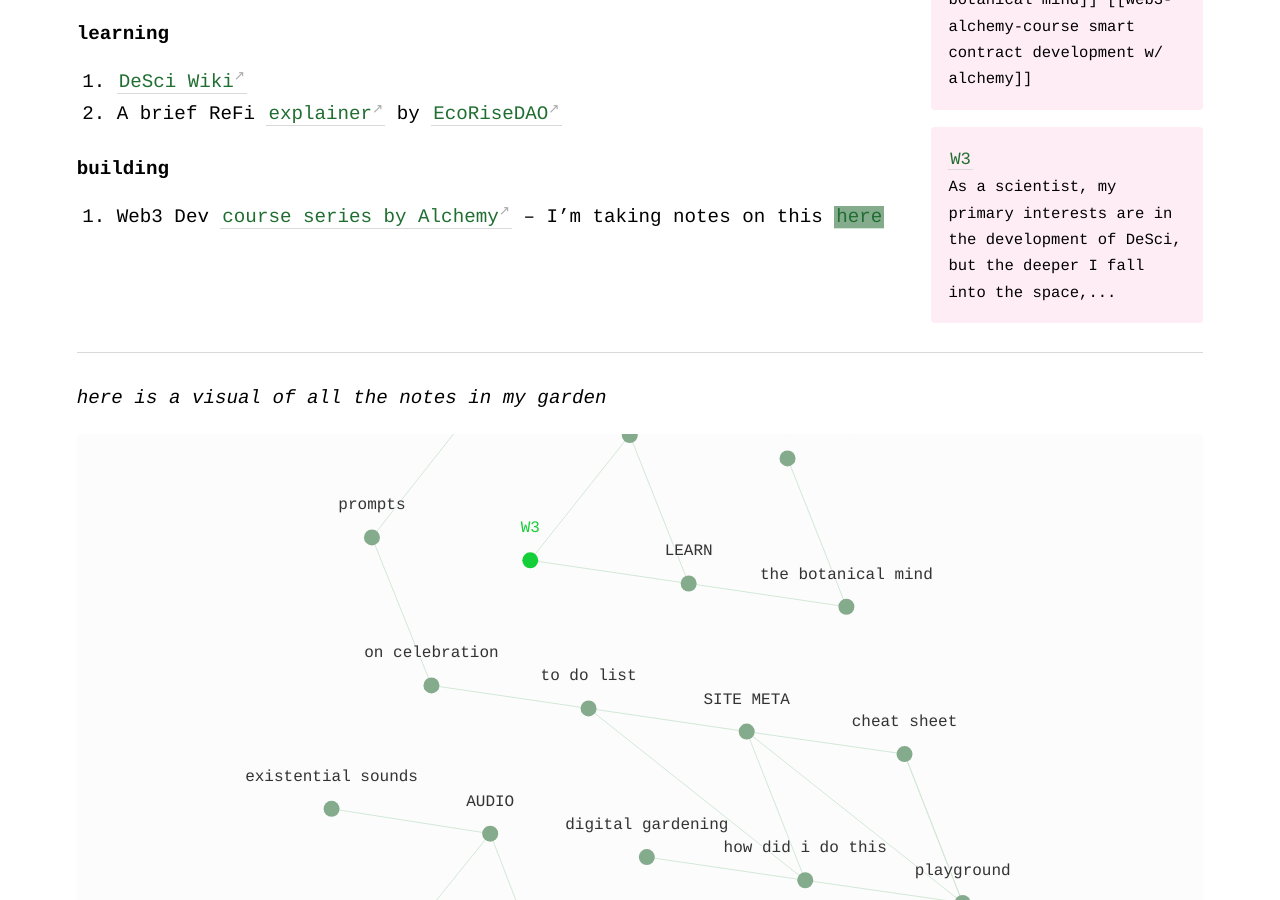
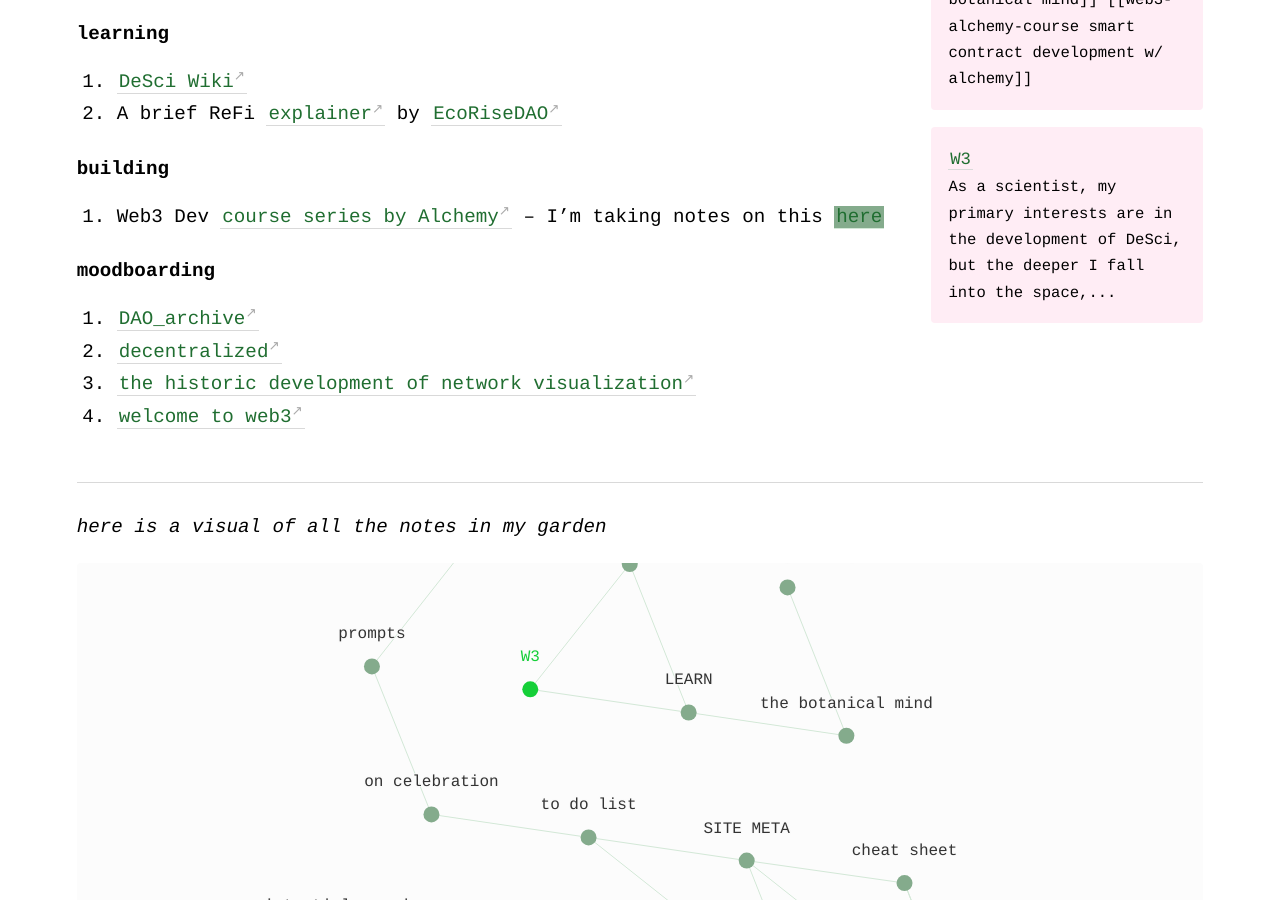
Before and after one commit to geminiworms/talyssagarden.github.io, a Jekyll site: the page built from _notes/web3.md, in a window 1280 px wide and 900 px high, scrolled down 462 px. Built offline with Jekyll 4.4.1, drawn with Linux system fonts in a browser that asks for light colours.

Commit message:
Update web3.md

```diff
--- a/_notes/web3.md
+++ b/_notes/web3.md
@@ -14,3 +14,9 @@ As a scientist, my primary interests are in the development of [DeSci](https://w
 
 #### building
 1. Web3 Dev [course series by Alchemy](https://www.youtube.com/watch?v=iM8AcSpIZGo) -- I'm taking notes on this [[web3-alchemy-course|here]]
+
+#### moodboarding
+1. [DAO_archive](https://www.are.na/volt-96/dao_archive)
+2. [decentralized](https://www.are.na/block/12215121)
+3. [the historic development of network visualization](http://www.pfeffer.at/data/visposter/)
+4. [welcome to web3](https://www.are.na/bianca-aguilar/welcome-to-web3)
```
